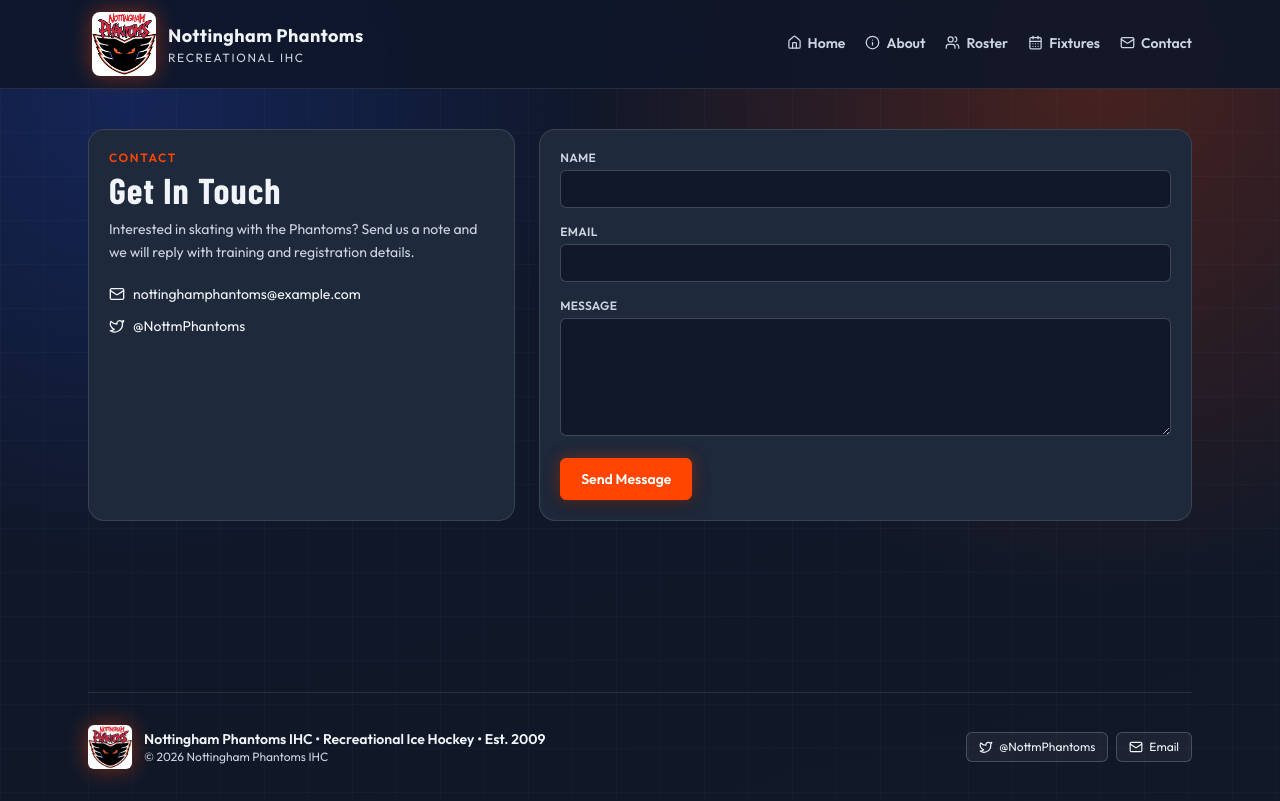
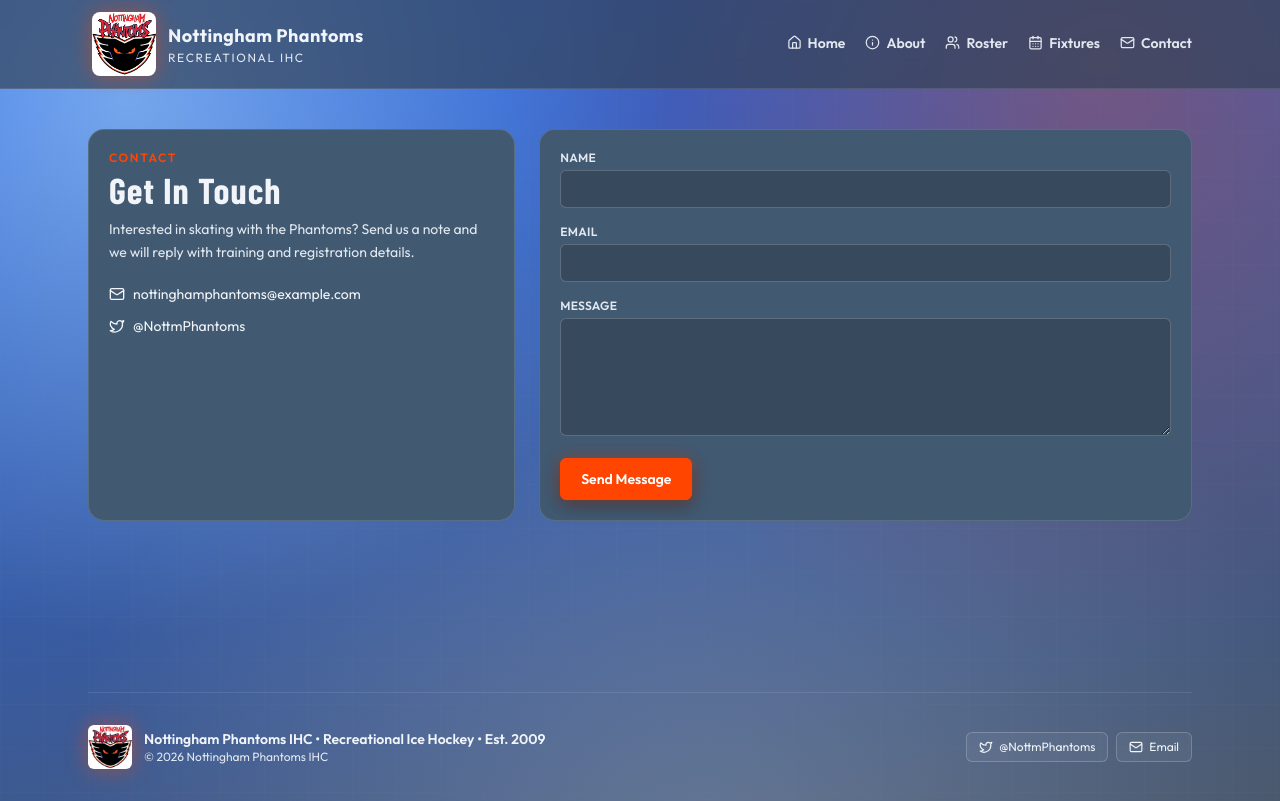
Before and after one commit to Artesuave88/hockey, a SvelteKit app: page /contact in a window 1280 px wide. Built offline with nearby package versions, Linux system fonts and the light colour scheme.

Commit message:
feat: update styles across components for improved UI consistency and add error page

```diff
--- a/src/app.css
+++ b/src/app.css
@@ -6,11 +6,11 @@
 	--color-accent: #ff4500;
 	--color-accent-strong: #ea580c;
 	--ice-blue: #3b82f6;
-	--bg-start: #0f172a;
-	--bg-end: #111827;
-	--card-bg: #1e293b;
+	--bg-start: #2563eb;
+	--bg-end: #475569;
+	--card-bg: #415a72;
 	--text-primary: #f1f5f9;
-	--text-muted: #cbd5e1;
+	--text-muted: #e2e8f0;
 }
 
 @theme inline {
@@ -28,8 +28,9 @@
 		min-height: 100vh;
 		color: var(--text-primary);
 		background:
-			radial-gradient(circle at 10% 12%, rgb(30 64 175 / 0.34), transparent 35%),
-			radial-gradient(circle at 86% 8%, rgb(255 69 0 / 0.24), transparent 40%),
+			radial-gradient(circle at 10% 12%, rgb(186 230 253 / 0.52), transparent 40%),
+			radial-gradient(circle at 86% 8%, rgb(255 69 0 / 0.32), transparent 45%),
+			radial-gradient(circle at 55% 110%, rgb(203 213 225 / 0.26), transparent 58%),
 			linear-gradient(165deg, var(--bg-start) 0%, var(--bg-end) 100%);
 		font-family: var(--font-body);
 	}
--- a/src/lib/components/hero.svelte
+++ b/src/lib/components/hero.svelte
@@ -18,11 +18,11 @@
 </script>
 
 <section
-	class="relative overflow-hidden rounded-3xl border border-white/10 bg-[rgb(15_23_42_/_0.78)] px-6 py-14 text-center shadow-2xl sm:px-10 sm:py-18"
+	class="relative overflow-hidden rounded-3xl border border-white/10 bg-[rgb(51_65_85_/_0.58)] px-6 py-14 text-center shadow-2xl sm:px-10 sm:py-18"
 >
 	<div
 		class="pointer-events-none absolute inset-0 opacity-70"
-		style="background: radial-gradient(circle at 20% 22%, rgb(59 130 246 / 0.22), transparent 42%), radial-gradient(circle at 84% 12%, rgb(255 69 0 / 0.28), transparent 45%), repeating-linear-gradient(90deg, transparent 0, transparent 116px, rgb(148 163 184 / 0.15) 116px, rgb(148 163 184 / 0.15) 118px), linear-gradient(160deg, rgb(15 23 42 / 0.98), rgb(17 24 39 / 0.92));"
+		style="background: radial-gradient(circle at 20% 22%, rgb(147 197 253 / 0.28), transparent 44%), radial-gradient(circle at 84% 12%, rgb(255 69 0 / 0.3), transparent 47%), repeating-linear-gradient(90deg, transparent 0, transparent 116px, rgb(226 232 240 / 0.14) 116px, rgb(226 232 240 / 0.14) 118px), linear-gradient(160deg, rgb(59 130 246 / 0.36), rgb(71 85 105 / 0.42));"
 	></div>
 
 	<div
--- a/src/routes/+layout.svelte
+++ b/src/routes/+layout.svelte
@@ -55,7 +55,7 @@
 	></div>
 
 	<header
-		class="sticky top-0 z-40 border-b border-white/10 bg-[rgb(15_23_42_/_0.9)] backdrop-blur-md"
+		class="sticky top-0 z-40 border-b border-white/10 bg-[rgb(51_65_85_/_0.68)] backdrop-blur-md"
 	>
 		<nav class="mx-auto flex h-22 w-full max-w-6xl items-center justify-between px-4 sm:px-6">
 			<a
@@ -112,7 +112,7 @@
 	></button>
 
 	<aside
-		class={`fixed top-0 right-0 z-50 h-full w-[82%] max-w-sm border-l border-white/10 bg-[rgb(15_23_42_/_0.98)] p-6 shadow-2xl transition-transform duration-300 md:hidden ${mobileMenuOpen ? 'translate-x-0' : 'translate-x-full'}`}
+		class={`fixed top-0 right-0 z-50 h-full w-[82%] max-w-sm border-l border-white/10 bg-[rgb(51_65_85_/_0.84)] p-6 shadow-2xl transition-transform duration-300 md:hidden ${mobileMenuOpen ? 'translate-x-0' : 'translate-x-full'}`}
 	>
 		<div class="mb-8 flex items-center justify-between">
 			<a
--- a/src/routes/+page.svelte
+++ b/src/routes/+page.svelte
@@ -81,7 +81,7 @@
 	</div>
 </section>
 
-<section class="mt-8 rounded-2xl border border-white/10 bg-[rgb(30_41_59_/_0.72)] p-5 sm:p-6">
+<section class="mt-8 rounded-2xl border border-white/10 bg-[rgb(51_65_85_/_0.6)] p-5 sm:p-6">
 	<p class="text-xs font-semibold tracking-[0.15em] text-[var(--color-accent)] uppercase">
 		Quick Links
 	</p>
--- a/src/routes/about/+page.svelte
+++ b/src/routes/about/+page.svelte
@@ -3,7 +3,7 @@
 	import Card from '$lib/components/card.svelte';
 </script>
 
-<section class="rounded-3xl border border-white/10 bg-[rgb(30_41_59_/_0.72)] p-6 sm:p-8">
+<section class="rounded-3xl border border-white/10 bg-[rgb(51_65_85_/_0.6)] p-6 sm:p-8">
 	<div class="flex flex-col items-center text-center">
 		<Logo size="lg" className="rounded-xl" />
 		<p class="mt-4 text-xs font-semibold tracking-[0.16em] text-[var(--color-accent)] uppercase">
--- a/src/routes/contact/+page.svelte
+++ b/src/routes/contact/+page.svelte
@@ -56,7 +56,7 @@
 					id="name"
 					name="name"
 					required
-					class="w-full rounded-md border border-white/20 bg-[rgb(15_23_42_/_0.9)] px-3 py-2 text-sm text-[var(--text-primary)] transition outline-none focus:border-[var(--color-accent)]"
+					class="w-full rounded-md border border-white/20 bg-[rgb(51_65_85_/_0.68)] px-3 py-2 text-sm text-[var(--text-primary)] transition outline-none focus:border-[var(--color-accent)]"
 				/>
 			</div>
 
@@ -71,7 +71,7 @@
 					name="email"
 					type="email"
 					required
-					class="w-full rounded-md border border-white/20 bg-[rgb(15_23_42_/_0.9)] px-3 py-2 text-sm text-[var(--text-primary)] transition outline-none focus:border-[var(--color-accent)]"
+					class="w-full rounded-md border border-white/20 bg-[rgb(51_65_85_/_0.68)] px-3 py-2 text-sm text-[var(--text-primary)] transition outline-none focus:border-[var(--color-accent)]"
 				/>
 			</div>
 
@@ -86,7 +86,7 @@
 					name="message"
 					required
 					rows="5"
-					class="w-full rounded-md border border-white/20 bg-[rgb(15_23_42_/_0.9)] px-3 py-2 text-sm text-[var(--text-primary)] transition outline-none focus:border-[var(--color-accent)]"
+					class="w-full rounded-md border border-white/20 bg-[rgb(51_65_85_/_0.68)] px-3 py-2 text-sm text-[var(--text-primary)] transition outline-none focus:border-[var(--color-accent)]"
 				></textarea>
 			</div>
 
--- a/src/routes/fixtures/+page.svelte
+++ b/src/routes/fixtures/+page.svelte
@@ -3,7 +3,7 @@
 	import { CalendarDays, MapPin } from 'lucide-svelte';
 </script>
 
-<section class="rounded-3xl border border-white/10 bg-[rgb(30_41_59_/_0.72)] p-6 sm:p-8">
+<section class="rounded-3xl border border-white/10 bg-[rgb(51_65_85_/_0.6)] p-6 sm:p-8">
 	<div class="text-center">
 		<p class="text-xs font-semibold tracking-[0.16em] text-[var(--color-accent)] uppercase">
 			Schedule
@@ -30,7 +30,7 @@
 					</p>
 				</div>
 				<div
-					class="inline-flex items-center gap-1 rounded-full border border-white/20 bg-[rgb(15_23_42_/_0.8)] px-3 py-1 text-xs font-semibold text-[var(--text-primary)]"
+					class="inline-flex items-center gap-1 rounded-full border border-white/20 bg-[rgb(51_65_85_/_0.62)] px-3 py-1 text-xs font-semibold text-[var(--text-primary)]"
 				>
 					<MapPin size={12} />
 					Check back soon
--- a/src/routes/roster/+page.svelte
+++ b/src/routes/roster/+page.svelte
@@ -5,7 +5,7 @@
 	const placeholderSlots = [1, 2, 3, 4, 5, 6, 7, 8];
 </script>
 
-<section class="rounded-3xl border border-white/10 bg-[rgb(30_41_59_/_0.72)] p-6 sm:p-8">
+<section class="rounded-3xl border border-white/10 bg-[rgb(51_65_85_/_0.6)] p-6 sm:p-8">
 	<div class="text-center">
 		<p class="text-xs font-semibold tracking-[0.16em] text-[var(--color-accent)] uppercase">
 			Squad
@@ -21,7 +21,7 @@
 			<Card className="group hover:scale-105">
 				<div class="flex items-start gap-3">
 					<div
-						class="flex h-12 w-12 items-center justify-center rounded-full border border-white/20 bg-[rgb(15_23_42_/_0.88)] text-[var(--text-primary)]"
+						class="flex h-12 w-12 items-center justify-center rounded-full border border-white/20 bg-[rgb(51_65_85_/_0.66)] text-[var(--text-primary)]"
 					>
 						<UserRound size={20} />
 					</div>
```
Also changed, not shown: src/routes/+error.svelte (added, +55 -0 lines).
